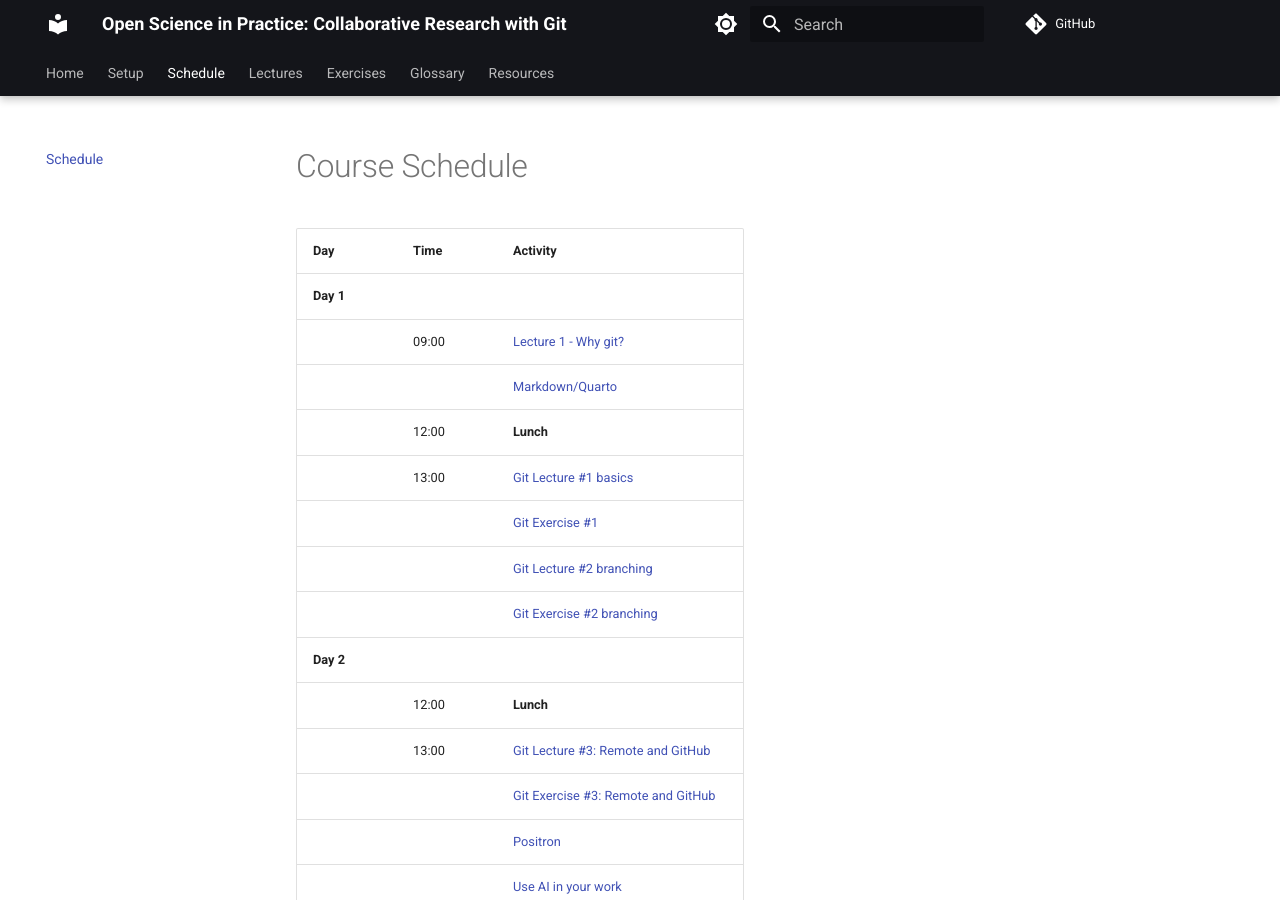
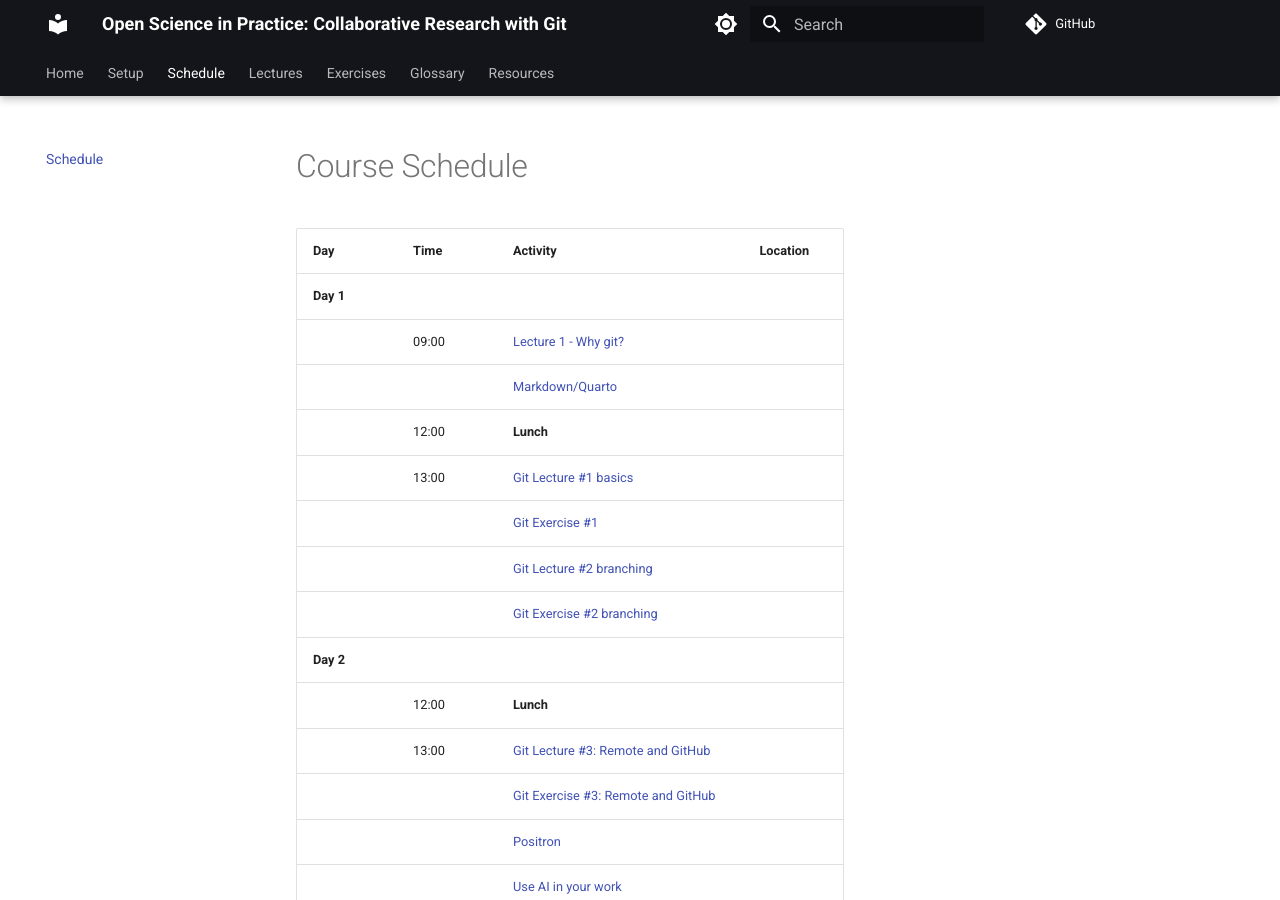
Before and after one commit to k-CIR/course-open-science-in-practice, an MkDocs documentation site: the page built from docs/schedule.md, in a window 1280 px wide and 900 px high. Built offline with MkDocs 1.6.1 and Material for MkDocs 9.7.7, drawn with Linux system fonts in a browser that asks for light colours; comment, search, counter and statistics services are not loaded.

```diff
--- a/docs/schedule.md
+++ b/docs/schedule.md
@@ -1,29 +1,29 @@
 # Course Schedule
 
-| Day      | Time    | Activity                                                                                            |
-|----------|---------|-----------------------------------------------------------------------------------------------------|
-| **Day 1**|         |                                                                                                     |
-|          | 09:00   | [Lecture 1 - Why git?](lectures/lecture-1-why-git.md)                                               |
-|          |         | [Markdown/Quarto](lectures/markdown-quarto.md)                                                      |
-|          | 12:00   | **Lunch**                                                                                           |
-|          | 13:00   | [Git Lecture #1 basics](lectures/git-lectures-1.md)                                                 |
-|          |         | [Git Exercise #1 ](exercises/git-exercises-1.md)                                                    |
-|          |         | [Git Lecture #2 branching](lectures/git-lectures-2.md)                                              |
-|          |         | [Git Exercise #2 branching](exercises/git-exercises-2.md)                                           |
-| **Day 2**|         |                                                                                                     |
-|          | 12:00   | **Lunch**                                                                                           |
-|          | 13:00   | [Git Lecture #3: Remote and GitHub](lectures/git-lectures-3.md)                                     |
-|          |         | [Git Exercise #3: Remote and GitHub](exercises/git-exercises-3.md)                                  |
-|          |         | [Positron](lectures/positron-lectures-1.md)                                                         |
-|          |         | [Use AI in your work](lectures/agentic-coding.md)                                                   |
-| **Day 3**|         |                                                                                                     |
-|          | 09:00   | [Git Lecture #4: Collaborate](lectures/git-lectures-4.md)                                           |
-|          |         | [Work with your code - buddy's code](project/project-fork.md)                                       |
-|          |         | **Lunch**                                                                                           |
-|          |         | [Contribute to your buddy's repo](project/project-contribute.md)                                    |
-|          |         | [Work on your project](project/project-description.md)                                              |
-| **Day 4**|         |                                                                                                     |
-|          | 09:00   | [Support session: work on your project](project/project-description.md)                             |
-| **Day 5**|         |                                                                                                     |
-|          |         | [Examination](project/project-examination.md)                                                       |
-|          |         | [Presentation of results](project/project-presentation.md)                                          |
+| Day      | Time    | Activity                                                                                            | Location |
+|----------|---------|-----------------------------------------------------------------------------------------------------|----------|
+| **Day 1**|         |                                                                                                     |          |
+|          | 09:00   | [Lecture 1 - Why git?](lectures/lecture-1-why-git.md)                                               |          |
+|          |         | [Markdown/Quarto](lectures/markdown-quarto.md)                                                      |          |
+|          | 12:00   | **Lunch**                                                                                           |          |
+|          | 13:00   | [Git Lecture #1 basics](lectures/git-lectures-1.md)                                                 |          |
+|          |         | [Git Exercise #1 ](exercises/git-exercises-1.md)                                                    |          |
+|          |         | [Git Lecture #2 branching](lectures/git-lectures-2.md)                                              |          |
+|          |         | [Git Exercise #2 branching](exercises/git-exercises-2.md)                                           |          |
+| **Day 2**|         |                                                                                                     |          |
+|          | 12:00   | **Lunch**                                                                                           |          |
+|          | 13:00   | [Git Lecture #3: Remote and GitHub](lectures/git-lectures-3.md)                                     |          |
+|          |         | [Git Exercise #3: Remote and GitHub](exercises/git-exercises-3.md)                                  |          |
+|          |         | [Positron](lectures/positron-lectures-1.md)                                                         |          |
+|          |         | [Use AI in your work](lectures/agentic-coding.md)                                                   |          |
+| **Day 3**|         |                                                                                                     |          |
+|          | 09:00   | [Git Lecture #4: Collaborate](lectures/git-lectures-4.md)                                           |          |
+|          |         | [Work with your code - buddy's code](project/project-fork.md)                                       |          |
+|          |         | **Lunch**                                                                                           |          |
+|          |         | [Contribute to your buddy's repo](project/project-contribute.md)                                    |          |
+|          |         | [Work on your project](project/project-description.md)                                              |          |
+| **Day 4**|         |                                                                                                     |          |
+|          | 09:00   | [Support session: work on your project](project/project-description.md)                             |          |
+| **Day 5**|         |                                                                                                     |          |
+|          |         | [Examination](project/project-examination.md)                                                       |          |
+|          |         | [Presentation of results](project/project-presentation.md)                                          |          |
--- a/mkdocs.yml
+++ b/mkdocs.yml
@@ -109,13 +109,15 @@ nav:
       - "Presentation of results": project/project-presentation.md
   - Glossary: glossary.md
   - Resources:
-    - "External resources":
-      - "Overview": resources/external-resources.md
+    - resources/index.md
     - "Simulated data":
       - "Simulated dataset 1": resources/simulated-dataset-1.md
       - "Simulated dataset 2": resources/simulated-dataset-2.md
       - "Simulated dataset 3": resources/simulated-dataset-3.md
       - "Simulated dataset 4": resources/simulated-dataset-4.md
+    - "External resources":
+      - "Git": resources/git-resources.md
+      - "Positron": resources/positron-resources.md
 
 
   # - Days:
```
Also changed, not shown: docs/exercises/git-exercises-1.md (+12 -0 lines), docs/lectures/lecture-1-why-git.md (+2 -0 lines), docs/resources/external-resources.md (deleted, +0 -20 lines), docs/resources/git-resources.md (added, +9 -0 lines), docs/resources/index.md (added, +11 -0 lines), docs/resources/positron-resources.md (added, +7 -0 lines), docs/resources/simulated-dataset-1.md (+17 -5 lines), 1 other file.
